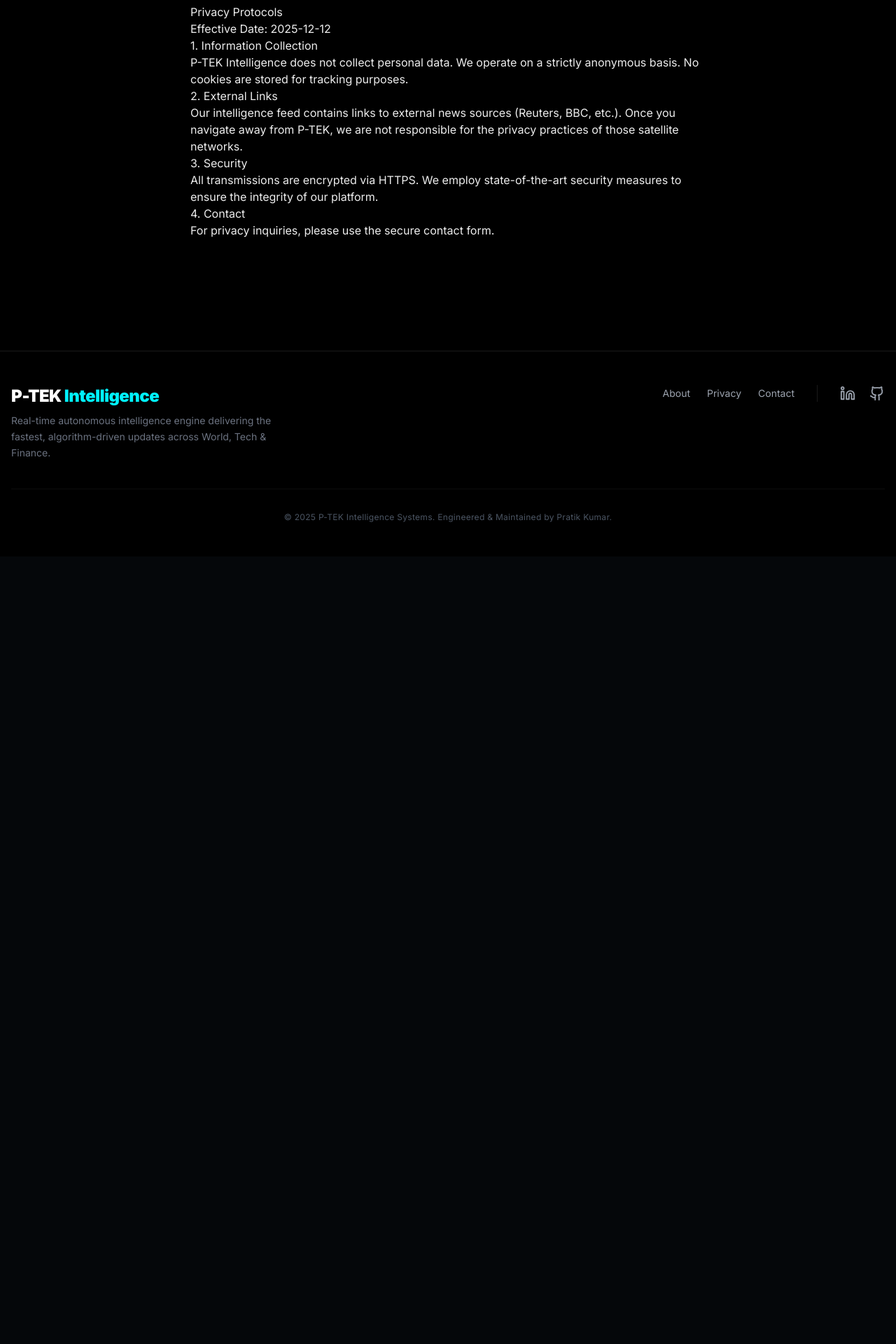
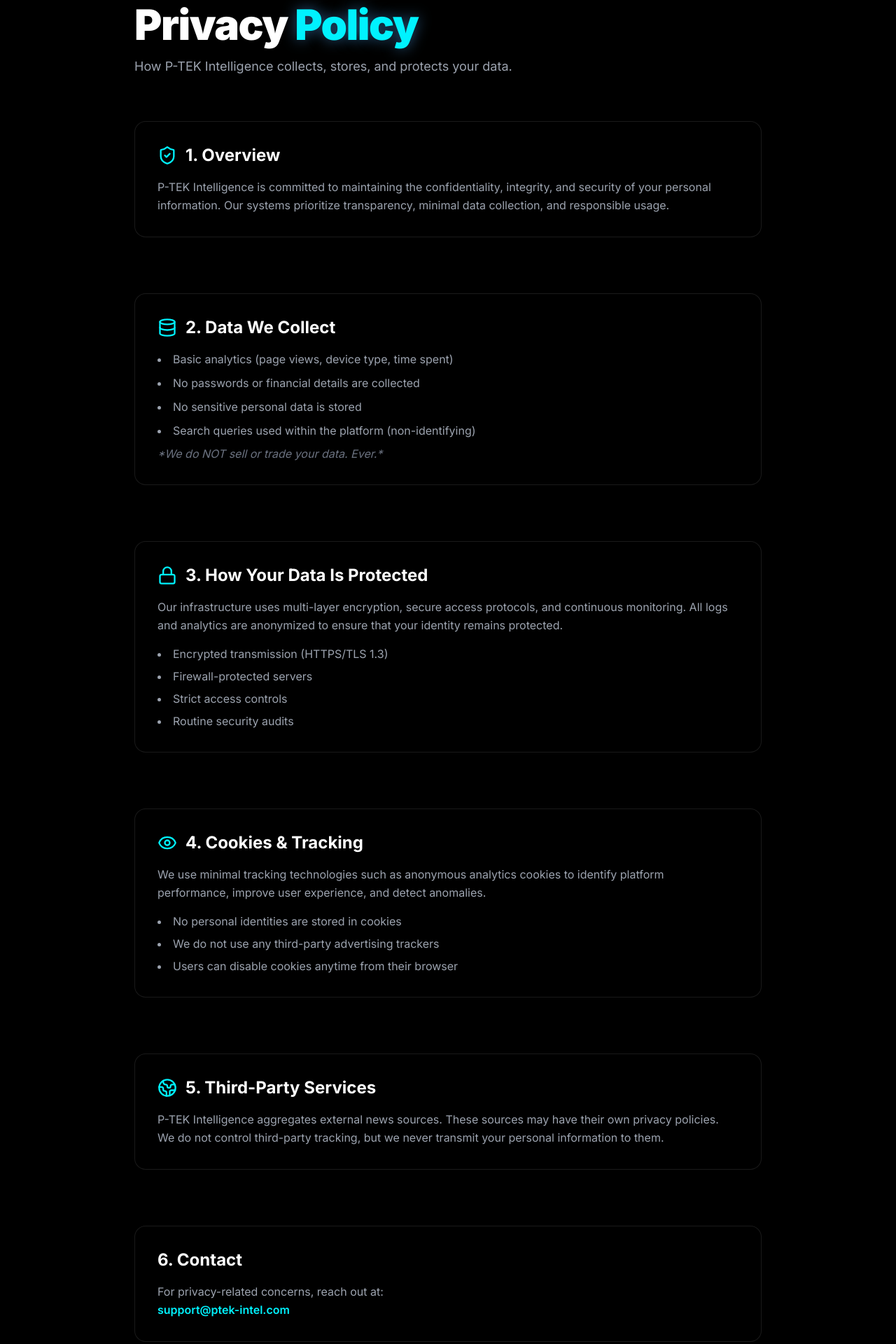
Before and after one commit to itspsr/p-tek, a Next.js app: page /privacy in a window 1280 px wide. Shown: the part 140-2060 px from the top of the page at 70% size. Before the commit the page ends 935 px from the top, so only its background shows below. Built offline with nearby package versions, Linux system fonts and the light colour scheme.

Commit message:
Updated UI (privacy page, ticker, homepage, rss fixes)

```diff
--- a/src/app/page.js
+++ b/src/app/page.js
@@ -4,9 +4,7 @@
 import NewsCard from '../components/NewsCard';
 import { ArrowRight } from 'lucide-react';
 
-// ❌ REMOVE dynamic="force-dynamic"
-// ✔ Keep revalidate (optional)
-export const revalidate = 3600;
+export const revalidate = 3600; // static regeneration
 
 export default async function Home() {
     const data = await getAllNews();
@@ -14,31 +12,51 @@
 
     return (
         <div className="flex flex-col min-h-screen">
+
             {/* HERO SECTION */}
-            <section className="relative h-[70vh] flex flex-col items-center justify-center text-center px-4 overflow-hidden">
-                <div className="absolute inset-0 bg-[radial-gradient(ellipse_at_center,_var(--tw-gradient-stops))]
-                    from-blue-900/20 via-black to-black opacity-60 z-0"></div>
+            <section className="relative flex flex-col items-center justify-center text-center px-4 py-32 overflow-hidden">
 
-                <div className="absolute top-1/2 left-1/2 -translate-x-1/2 -translate-y-1/2
-                    w-[600px] h-[600px] bg-ptek-blue/10 rounded-full blur-[120px] pointer-events-none"></div>
+                {/* Galaxy Glow Background */}
+                <div className="absolute inset-0 bg-[radial-gradient(circle_at_center,rgba(0,140,255,0.15),rgba(0,0,0,0.9))]"></div>
 
-                <div className="relative z-10 max-w-4xl mx-auto space-y-6 animate-fade-in">
-                    <span className="inline-block px-4 py-1.5 rounded-full border border-ptek-blue/30
-                        bg-ptek-blue/10 backdrop-blur text-xs font-mono text-ptek-blue mb-4">
-                        :: SYSTEM ONLINE :: LIVE FEED ACTIVE
+                {/* Neon Aura Light */}
+                <div className="absolute w-[650px] h-[650px] bg-ptek-blue/20 rounded-full blur-[160px] opacity-40"></div>
+
+                {/* BRAND TITLE */}
+                <h1 className="absolute top-8 left-8 text-2xl font-extrabold tracking-tighter">
+                    <span className="bg-gradient-to-r from-blue-400 to-purple-400 text-transparent bg-clip-text drop-shadow-lg">
+                        P-TEK Intelligence
                     </span>
+                </h1>
 
-                    <h1 className="text-5xl md:text-7xl font-black tracking-tighter mb-4 text-white">
-                        <span className="text-transparent bg-clip-text bg-gradient-to-r from-white to-gray-400">
-                            Real-Time AI Powered
+                {/* MAIN HERO TEXT */}
+                <div className="relative z-10 max-w-4xl mx-auto space-y-8 animate-fade-in">
+
+                    {/* TITLE BLOCK */}
+                    <h1 className="text-5xl md:text-7xl font-black leading-tight tracking-tight">
+                        <span className="block bg-gradient-to-r from-blue-400 to-purple-400 text-transparent bg-clip-text">
+                            Real-Time AI
                         </span>
-                        <br />
-                        <span className="text-ptek-blue text-glow">Breaking News</span>
+                        <span className="block bg-gradient-to-r from-purple-400 to-pink-500 text-transparent bg-clip-text">
+                            Powered
+                        </span>
+                        <span className="block text-6xl md:text-8xl text-glow font-extrabold text-white">
+                            Breaking News
+                        </span>
                     </h1>
 
-                    <p className="text-lg md:text-xl text-gray-400 font-light max-w-2xl mx-auto">
-                        Global intelligence network aggregating World, Tech, and Finance updates.
+                    {/* SUBTEXT */}
+                    <p className="text-lg md:text-xl text-gray-300 font-light max-w-2xl mx-auto">
+                        Fastest, most accurate intelligence feed for the modern world.
                     </p>
+
+                    {/* STATUS CHIP */}
+                    <div className="inline-flex items-center px-6 py-2 border border-ptek-blue/40
+                        bg-black/40 backdrop-blur-md rounded-full text-xs font-mono
+                        text-ptek-blue tracking-wider shadow-[0_0_15px_rgba(0,140,255,0.4)]">
+                        :: SYSTEM ONLINE :: INTELLIGENCE ACTIVE
+                    </div>
+
                 </div>
             </section>
 
@@ -63,7 +81,7 @@
                         </div>
                         <div className="space-y-6">
                             {world.slice(0, 3).map(item => (
-                                <NewsCard key={item.id} article={item} minimal={true} />
+                                <NewsCard key={item.id} article={item} minimal />
                             ))}
                         </div>
                     </div>
@@ -80,7 +98,7 @@
                         </div>
                         <div className="space-y-6">
                             {tech.slice(0, 3).map(item => (
-                                <NewsCard key={item.id} article={item} minimal={true} />
+                                <NewsCard key={item.id} article={item} minimal />
                             ))}
                         </div>
                     </div>
@@ -97,7 +115,7 @@
                         </div>
                         <div className="space-y-6">
                             {finance.slice(0, 3).map(item => (
-                                <NewsCard key={item.id} article={item} minimal={true} />
+                                <NewsCard key={item.id} article={item} minimal />
                             ))}
                         </div>
                     </div>
--- a/src/app/privacy/page.js
+++ b/src/app/privacy/page.js
@@ -1,20 +1,127 @@
+"use client";
+import { ShieldCheck, Lock, Eye, Database, Globe2 } from "lucide-react";
+
 export default function PrivacyPage() {
     return (
-        <div className="container mx-auto px-4 py-20 max-w-3xl prose prose-invert">
-            <h1>Privacy Protocols</h1>
-            <p>Effective Date: 2025-12-12</p>
+        <div className="container mx-auto px-4 py-20 text-gray-300">
 
-            <h2>1. Information Collection</h2>
-            <p>P-TEK Intelligence does not collect personal data. We operate on a strictly anonymous basis. No cookies are stored for tracking purposes.</p>
+            {/* HEADER */}
+            <div className="max-w-4xl mx-auto mb-16">
+                <h1 className="text-4xl md:text-6xl font-black tracking-tight text-white mb-4">
+                    Privacy <span className="text-ptek-blue text-glow">Policy</span>
+                </h1>
+                <p className="text-gray-400 text-lg">
+                    How P-TEK Intelligence collects, stores, and protects your data.
+                </p>
+            </div>
 
-            <h2>2. External Links</h2>
-            <p>Our intelligence feed contains links to external news sources (Reuters, BBC, etc.). Once you navigate away from P-TEK, we are not responsible for the privacy practices of those satellite networks.</p>
+            {/* SECTIONS */}
+            <div className="space-y-20 max-w-4xl mx-auto">
 
-            <h2>3. Security</h2>
-            <p>All transmissions are encrypted via HTTPS. We employ state-of-the-art security measures to ensure the integrity of our platform.</p>
+                {/* SECTION 1 */}
+                <section className="bg-black/40 p-8 rounded-2xl border border-white/10 backdrop-blur-xl hover:border-ptek-blue/30 transition-all duration-300">
+                    <div className="flex items-center gap-3 mb-4">
+                        <ShieldCheck className="text-ptek-blue" size={28} />
+                        <h2 className="text-2xl font-bold text-white">1. Overview</h2>
+                    </div>
+                    <p className="text-gray-400 leading-relaxed">
+                        P-TEK Intelligence is committed to maintaining the confidentiality,
+                        integrity, and security of your personal information. Our systems
+                        prioritize transparency, minimal data collection, and responsible usage.
+                    </p>
+                </section>
 
-            <h2>4. Contact</h2>
-            <p>For privacy inquiries, please use the secure contact form.</p>
+                {/* SECTION 2 */}
+                <section className="bg-black/40 p-8 rounded-2xl border border-white/10 backdrop-blur-xl hover:border-ptek-blue/30 transition-all duration-300">
+                    <div className="flex items-center gap-3 mb-4">
+                        <Database className="text-ptek-blue" size={28} />
+                        <h2 className="text-2xl font-bold text-white">2. Data We Collect</h2>
+                    </div>
+
+                    <ul className="list-disc list-inside text-gray-400 space-y-2 leading-relaxed">
+                        <li>Basic analytics (page views, device type, time spent)</li>
+                        <li>No passwords or financial details are collected</li>
+                        <li>No sensitive personal data is stored</li>
+                        <li>Search queries used within the platform (non-identifying)</li>
+                    </ul>
+
+                    <p className="text-gray-500 mt-2 italic">
+                        *We do NOT sell or trade your data. Ever.*
+                    </p>
+                </section>
+
+                {/* SECTION 3 */}
+                <section className="bg-black/40 p-8 rounded-2xl border border-white/10 backdrop-blur-xl hover:border-ptek-blue/30 transition-all duration-300">
+                    <div className="flex items-center gap-3 mb-4">
+                        <Lock className="text-ptek-blue" size={28} />
+                        <h2 className="text-2xl font-bold text-white">3. How Your Data Is Protected</h2>
+                    </div>
+
+                    <p className="text-gray-400 leading-relaxed">
+                        Our infrastructure uses multi-layer encryption, secure access protocols,
+                        and continuous monitoring. All logs and analytics are anonymized to ensure
+                        that your identity remains protected.
+                    </p>
+
+                    <ul className="list-disc list-inside text-gray-400 mt-4 space-y-2">
+                        <li>Encrypted transmission (HTTPS/TLS 1.3)</li>
+                        <li>Firewall-protected servers</li>
+                        <li>Strict access controls</li>
+                        <li>Routine security audits</li>
+                    </ul>
+                </section>
+
+                {/* SECTION 4 */}
+                <section className="bg-black/40 p-8 rounded-2xl border border-white/10 backdrop-blur-xl hover:border-ptek-blue/30 transition-all duration-300">
+                    <div className="flex items-center gap-3 mb-4">
+                        <Eye className="text-ptek-blue" size={28} />
+                        <h2 className="text-2xl font-bold text-white">4. Cookies & Tracking</h2>
+                    </div>
+
+                    <p className="text-gray-400 leading-relaxed">
+                        We use minimal tracking technologies such as anonymous analytics cookies
+                        to identify platform performance, improve user experience, and detect anomalies.
+                    </p>
+
+                    <ul className="list-disc list-inside text-gray-400 mt-4 space-y-2">
+                        <li>No personal identities are stored in cookies</li>
+                        <li>We do not use any third-party advertising trackers</li>
+                        <li>Users can disable cookies anytime from their browser</li>
+                    </ul>
+                </section>
+
+                {/* SECTION 5 */}
+                <section className="bg-black/40 p-8 rounded-2xl border border-white/10 backdrop-blur-xl hover:border-ptek-blue/30 transition-all duration-300">
+                    <div className="flex items-center gap-3 mb-4">
+                        <Globe2 className="text-ptek-blue" size={28} />
+                        <h2 className="text-2xl font-bold text-white">5. Third-Party Services</h2>
+                    </div>
+
+                    <p className="text-gray-400 leading-relaxed">
+                        P-TEK Intelligence aggregates external news sources. These sources may
+                        have their own privacy policies. We do not control third-party tracking,
+                        but we never transmit your personal information to them.
+                    </p>
+                </section>
+
+                {/* SECTION 6 */}
+                <section className="bg-black/40 p-8 rounded-2xl border border-white/10 backdrop-blur-xl hover:border-ptek-blue/30 transition-all duration-300">
+                    <h2 className="text-2xl font-bold text-white mb-4">6. Contact</h2>
+                    <p className="text-gray-400 leading-relaxed">
+                        For privacy-related concerns, reach out at:
+                        <br />
+                        <span className="text-ptek-blue font-semibold">
+                            support@ptek-intel.com
+                        </span>
+                    </p>
+                </section>
+            </div>
+
+            {/* FOOTER NOTE */}
+            <div className="text-center mt-20 text-gray-500 text-xs">
+                © {new Date().getFullYear()} P-TEK Intelligence Systems.
+                Engineered with precision for next-generation autonomy.
+            </div>
         </div>
     );
 }
```
Also changed, not shown: src/lib/rss.js.
